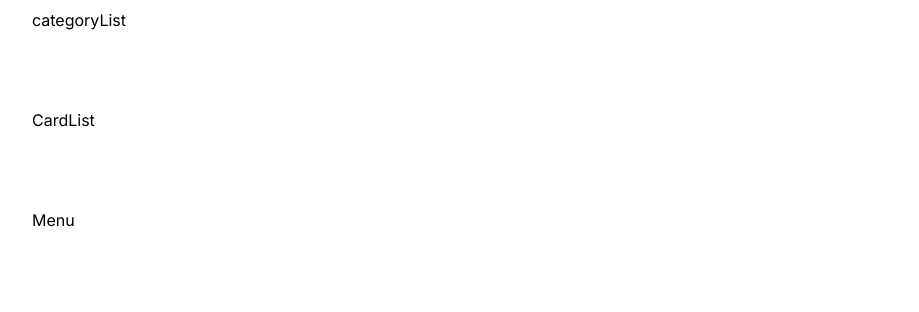
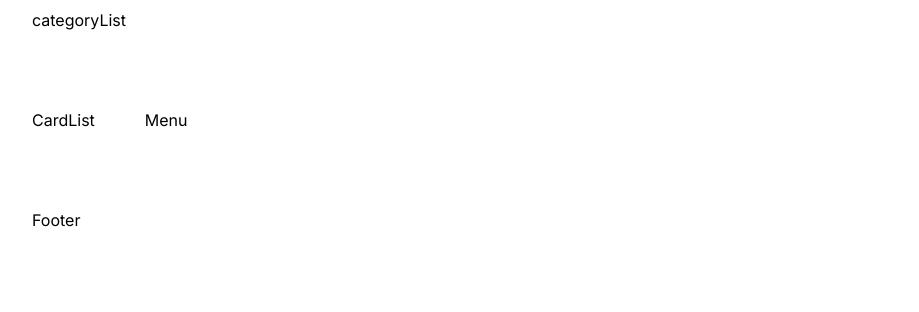
Before and after one commit to Goutam-04/Blogging, a Next.js app: page / in a window 1280 px wide. Shown: the part 981-1293 px from the top of the page, without its empty margins (176-1095 px from the left). After the commit the page ends 1251 px from the top, so only its background shows below. Built offline with nearby package versions, Linux system fonts and the light colour scheme.

Commit message:
fix some sizeing issue in desktop width

```diff
--- a/src/app/homepage.module.css
+++ b/src/app/homepage.module.css
@@ -0,0 +1,10 @@
+.content{
+    display: flex;
+    gap: 50px;
+  }
+
+  .container {
+  min-height: 100vh;
+  background-color: var(--bg);
+  color: var(--textColor);
+}
```
